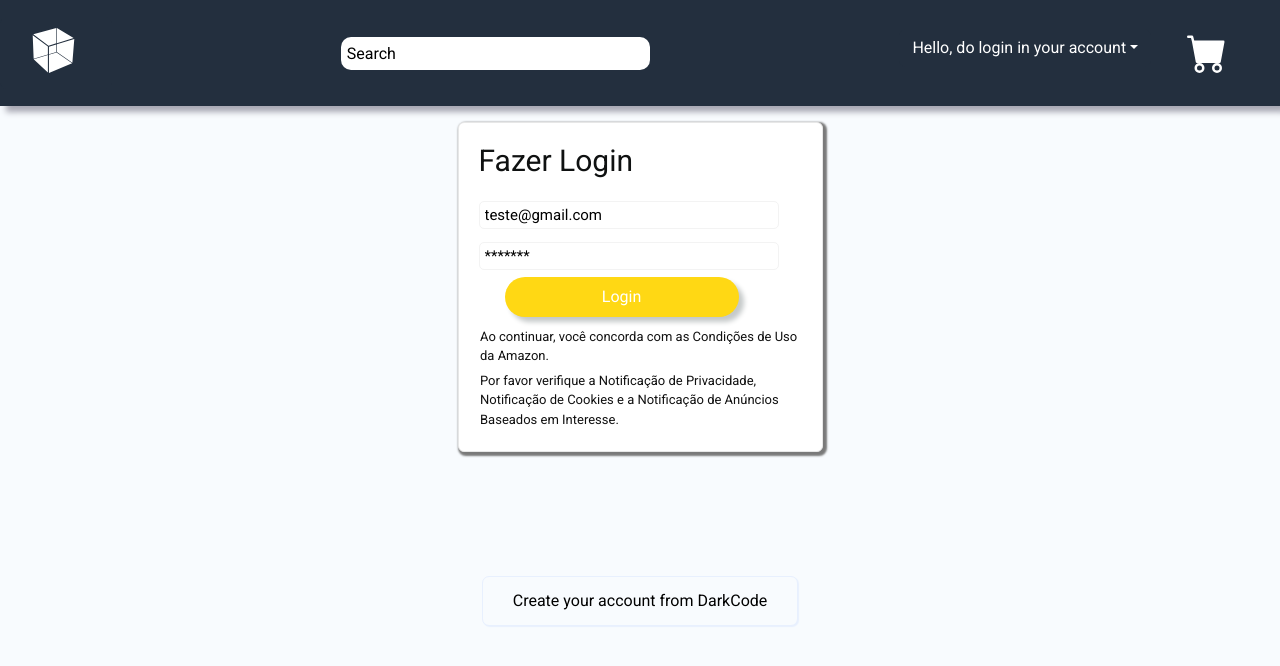
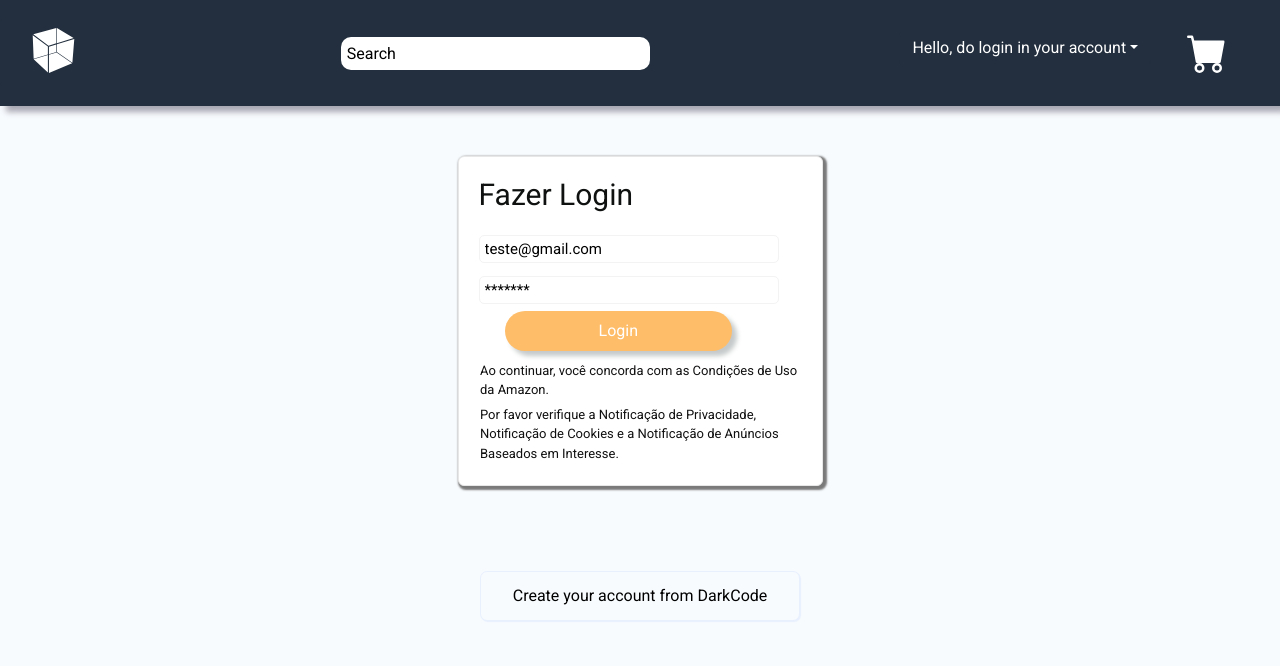
Before and after one commit to VitorKreis/Amazon, a React (Create React App) app in the folder front-end/: page /login in a window 1280 px wide. Shown: the top 666 px of the page. Built offline with nearby package versions, Linux system fonts and the light colour scheme; a web font is replaced by a local one.

Commit message:
Home bug again, trying to resolve

```diff
--- a/front-end/src/layout/navbar.css
+++ b/front-end/src/layout/navbar.css
@@ -9,7 +9,7 @@
 .nav{
     display: flex;
     width: 100%;
-    background-color: #232f3e;
+    background-color: #232F3E;
     box-shadow: 6px 6px 6px #A8A8B3;
 }
 
--- a/front-end/src/layout/navbar.jsx
+++ b/front-end/src/layout/navbar.jsx
@@ -19,7 +19,7 @@ function Navbar() {
               <li><p className="dropdown-item">Config</p></li>
               <li><p className="dropdown-item">About</p></li>
               <li><p className="dropdown-item">Contact</p></li>
-              {isLoggedIn ? <li><p className="dropdown-item">You</p></li> : <li><p className="dropdown-item"><Link to="/login">Login</Link></p></li>}
+              {isLoggedIn ? <li><p className="dropdown-item">You</p></li> : <li><Link className="dropdown-item" to="/login">Login</Link></li>}
             </ul>
           </div>
           <li className="item">
--- a/front-end/src/pages/home.css
+++ b/front-end/src/pages/home.css
@@ -1,25 +1,23 @@
 .container{
     display: flex;
     flex-direction: column;
-    justify-content: center;
+    flex-wrap: wrap;
 }
 
 .section{
     display: flex;
     position: relative;
     justify-content: center;
-    margin-top: 40px;
 }
 
 .card-section{
     display:flex;
-    margin: 0;
     padding: 0;
     justify-content: space-between;
     position: relative;
-    box-shadow: 6px 6Px 6px 5px#7a7a7a;
+    box-shadow: 2px 2px 2px 2px#7a7a7a;
     border-radius: 20px;
-    margin: 10px;
+    margin: 20px 0px;
 }
 
 .card{
@@ -28,7 +26,7 @@
     flex-wrap: wrap;
     border: 2px solid #7a7a7a;
     border-radius: 6px;
-    width: 170px;
+    width: 160px;
     margin: 25px;
     justify-content: space-around;
     position: relative;
@@ -66,17 +64,15 @@
     display: flex;
     position: relative;
     float: inline-start;
-
     width: 150px;
     height: 150px;
 }
-
 
 .buy{
     display: flex;
     background-color: #ffd814;
     margin: 9px;
-    padding: 2px 15px ;
+    padding: 1px 15px ;
     border: 0;
     border-radius: 5px;
     justify-content: space-around;
--- a/front-end/src/pages/login.css
+++ b/front-end/src/pages/login.css
@@ -13,7 +13,7 @@
     justify-content: space-around;
     flex-direction: column;
     width: 365px;
-    margin: 1em;
+    margin: 50px 2px;
     padding: 19px;
     border: 1px solid #e7e7e7;
 }
@@ -50,20 +50,20 @@
     display: flex;
     justify-content: center;
     align-items: center;
-    width: 72%;
+    width: 70%;
     padding: 0.5em;
     margin: 7px 27px 7px;
     border: none;
     border-radius: 20px;
-    background-color: #ffd814;
+    background-color: #FEBD69;
     color: #ffffff;
     box-shadow: 5px 5px 5px #c5c9c9;
     transition: 0.3s;
 }
 
 .button:hover{
-    background-color: #ffd814;
-    opacity: 0.86;
+    background-color: #FEBD69;
+    opacity: 0.90;
     color: #ffffff;
 }
 
@@ -74,13 +74,12 @@
     flex-direction: row;
     position: relative;
     width: 100%;
-    padding: 0.5em;
+    margin: 35px 0px;
 }
 
 
 .new-account button{
     background-color: #f8fbfe;
-    margin-top: 100px;
     padding: 12px;
     width: 25%;
     border: 1.9px solid #e8f0fe;
```
